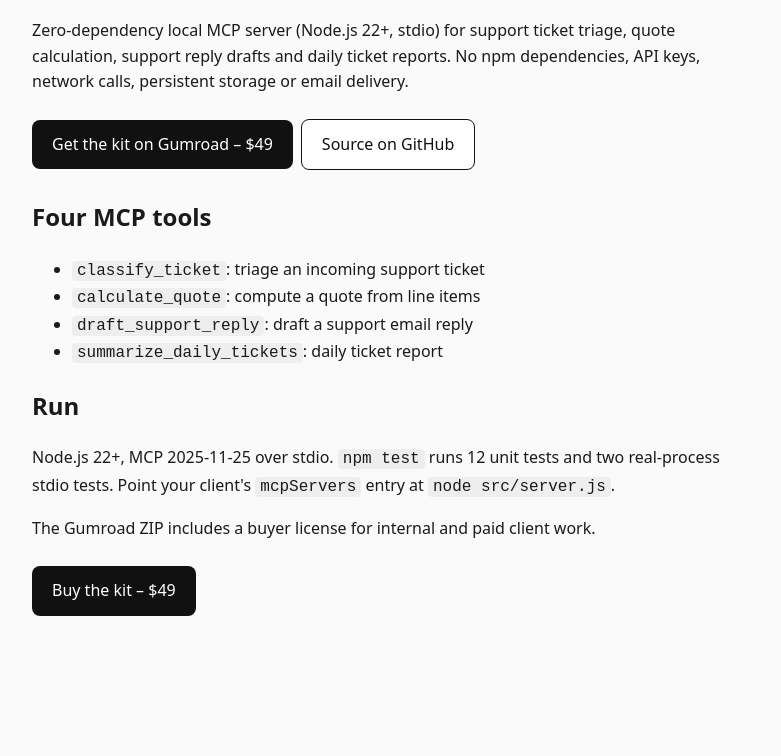
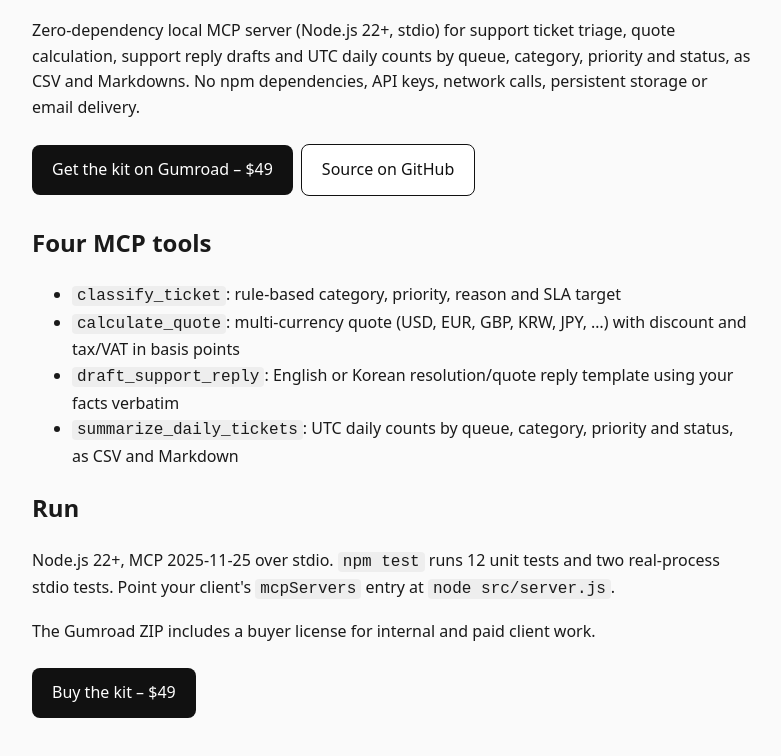
Before and after one commit to quietstack-labs/mcp-support-quote-starter, a website: page docs/index.html in a window 1280 px wide. Shown: the part 108-864 px from the top of the page, without its empty margins (248-1029 px from the left). Before the commit the page ends 800 px from the top, so only its background shows below. Drawn offline with Linux system fonts and the light colour scheme.

Commit message:
docs: precise tool descriptions

```diff
--- a/docs/index.html
+++ b/docs/index.html
@@ -1,18 +1,18 @@
 <!doctype html><html lang="en"><head><meta charset="utf-8"><meta name="viewport" content="width=device-width,initial-scale=1">
 <title>MCP Support &amp; Quote Starter – Local MCP Server for Ticket Triage &amp; Quotes</title>
-<meta name="description" content="Zero-dependency local MCP server (Node.js 22+, stdio) for support ticket triage, quote calculation, support reply drafts and daily ticket reports.">
+<meta name="description" content="Zero-dependency local MCP server (Node.js 22+, stdio) for support ticket triage, quote calculation, support reply drafts and UTC daily counts by queue, category, priority and status, as CSV and Markdowns.">
 <link rel="canonical" href="https://quietstack-labs.github.io/mcp-support-quote-starter/"><meta property="og:type" content="website"><meta property="og:url" content="https://quietstack-labs.github.io/mcp-support-quote-starter/"><meta property="og:site_name" content="QuietStack Labs">
-<meta property="og:title" content="MCP Support &amp; Quote Starter"><meta property="og:description" content="Zero-dependency local MCP server (Node.js 22+, stdio) for support ticket triage, quote calculation, support reply drafts and daily ticket reports."><meta name="twitter:card" content="summary">
+<meta property="og:title" content="MCP Support &amp; Quote Starter"><meta property="og:description" content="Zero-dependency local MCP server (Node.js 22+, stdio) for support ticket triage, quote calculation, support reply drafts and UTC daily counts by queue, category, priority and status, as CSV and Markdowns."><meta name="twitter:card" content="summary">
 <script type="application/ld+json">{"@context":"https://schema.org","@type":"SoftwareApplication","name":"MCP Support & Quote Starter Kit","applicationCategory":"DeveloperApplication","operatingSystem":"Any (Node.js 22+)","url":"https://quietstack-labs.github.io/mcp-support-quote-starter/","offers":{"@type":"Offer","price":"49","priceCurrency":"USD","url":"https://playmaster72.gumroad.com/l/mcp-support-quote-starter"}}</script>
 <style>body{margin:0;font:16px/1.6 system-ui,sans-serif;background:#fafafa;color:#1a1a1a}main{max-width:720px;margin:0 auto;padding:32px 16px}code{background:#eee;padding:1px 5px;border-radius:4px}a.btn{display:inline-block;background:#111;color:#fff;padding:12px 20px;border-radius:8px;text-decoration:none;margin:8px 8px 8px 0}a.alt{background:#fff;color:#111;border:1px solid #111}@media(prefers-color-scheme:dark){body{background:#121212;color:#eee}code{background:#2a2a2a}a.btn{background:#eee;color:#111}a.alt{background:#121212;color:#eee;border-color:#eee}}</style></head>
 <body><main><h1>MCP Support &amp; Quote Starter</h1>
-<p>Zero-dependency local MCP server (Node.js 22+, stdio) for support ticket triage, quote calculation, support reply drafts and daily ticket reports. No npm dependencies, API keys, network calls, persistent storage or email delivery.</p>
+<p>Zero-dependency local MCP server (Node.js 22+, stdio) for support ticket triage, quote calculation, support reply drafts and UTC daily counts by queue, category, priority and status, as CSV and Markdowns. No npm dependencies, API keys, network calls, persistent storage or email delivery.</p>
 <p><a class="btn" href="https://playmaster72.gumroad.com/l/mcp-support-quote-starter">Get the kit on Gumroad – $49</a><a class="btn alt" href="https://github.com/quietstack-labs/mcp-support-quote-starter">Source on GitHub</a></p>
 <h2>Four MCP tools</h2><ul>
-<li><code>classify_ticket</code>: triage an incoming support ticket</li>
-<li><code>calculate_quote</code>: compute a quote from line items</li>
-<li><code>draft_support_reply</code>: draft a support email reply</li>
-<li><code>summarize_daily_tickets</code>: daily ticket report</li></ul>
+<li><code>classify_ticket</code>: rule-based category, priority, reason and SLA target</li>
+<li><code>calculate_quote</code>: multi-currency quote (USD, EUR, GBP, KRW, JPY, …) with discount and tax/VAT in basis points</li>
+<li><code>draft_support_reply</code>: English or Korean resolution/quote reply template using your facts verbatim</li>
+<li><code>summarize_daily_tickets</code>: UTC daily counts by queue, category, priority and status, as CSV and Markdown</li></ul>
 <h2>Run</h2><p>Node.js 22+, MCP 2025-11-25 over stdio. <code>npm test</code> runs 12 unit tests and two real-process stdio tests. Point your client's <code>mcpServers</code> entry at <code>node src/server.js</code>.</p>
 <p>The Gumroad ZIP includes a buyer license for internal and paid client work.</p>
 <p><a class="btn" href="https://playmaster72.gumroad.com/l/mcp-support-quote-starter">Buy the kit – $49</a></p></main></body></html>
```
